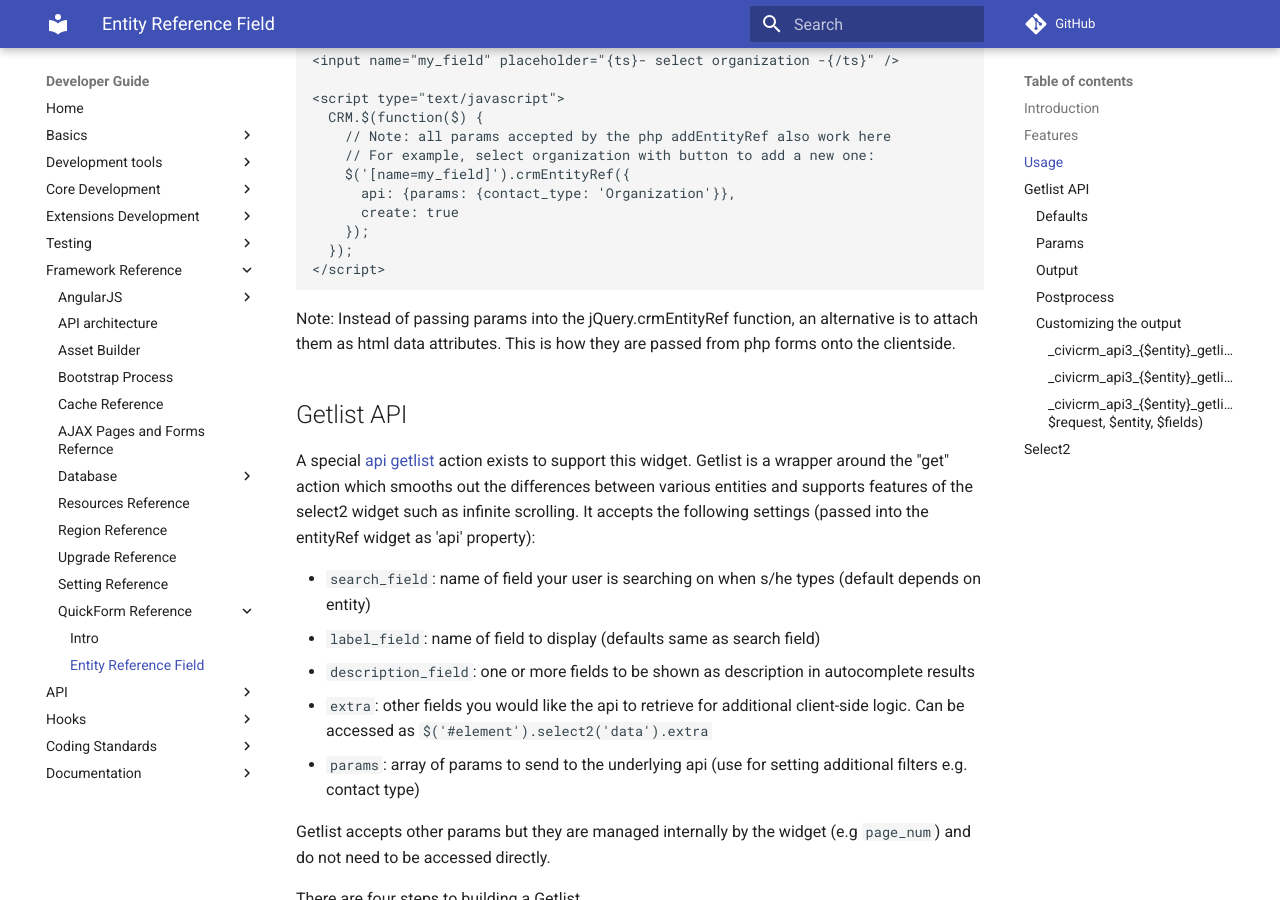
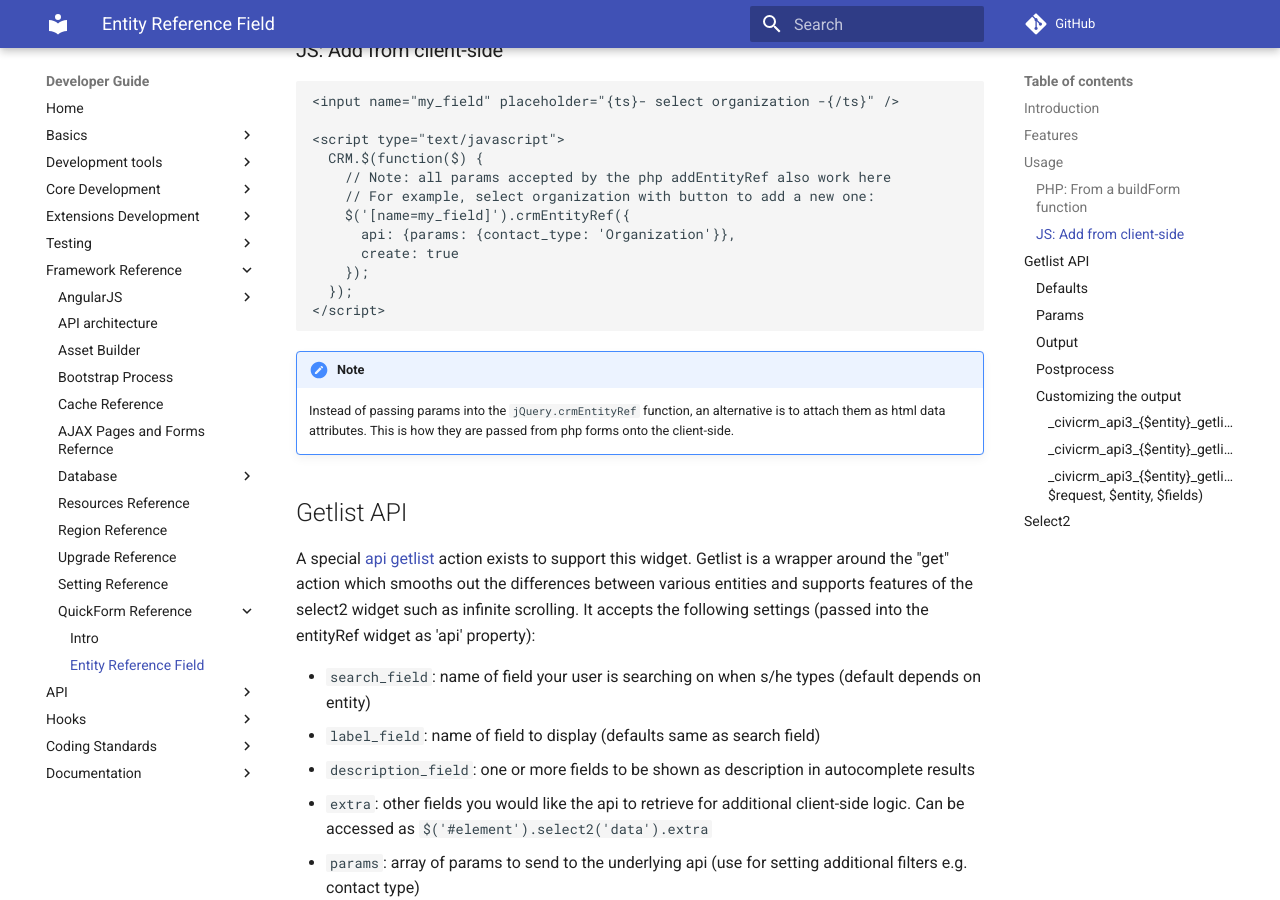
Before and after one commit to civicrm/civicrm-dev-docs, an MkDocs documentation site: the page built from docs/framework/quickform/entityref.md, in a window 1280 px wide and 900 px high, scrolled down 1438 px. Built offline with MkDocs 1.6.1 and Material for MkDocs 9.7.7, drawn with Linux system fonts in a browser that asks for light colours; comment, search, counter and statistics services are not loaded; old or Windows-style settings are respelled for this version of MkDocs.

Commit message:
Improve markdown formatting

````diff
--- a/docs/framework/quickform/entityref.md
+++ b/docs/framework/quickform/entityref.md
@@ -1,6 +1,7 @@
 # EntityRef Fields
 
 ## Introduction
+
 This widget was added in CiviCRM v4.5 and supplants the old autocomplete + hidden field techniques. A flexible form widget for finding/selecting/creating contacts and other entities.
 
 ## Features
@@ -19,7 +20,7 @@ An entityRef widget can be created via quickform on the server-side, or
 using jQuery on the client-side.
 
 
-**PHP: From a buildForm function**
+### PHP: From a buildForm function
 
 ```php
 // With no parameters passed in, will create a single contact select
@@ -54,9 +55,9 @@ $this->addEntityRef('field_5', ts('Activity Type'), array(
 
 Please see code-level documentation in [CRM_Core_Form](https://github.com/civicrm/civicrm-core/blob/master/CRM/Core/Form.php#L1813) for all available params.
 
-**JS: Add from client-side**
+### JS: Add from client-side
 
-```javascript
+```html
 <input name="my_field" placeholder="{ts}- select organization -{/ts}" />
 
 <script type="text/javascript">
@@ -71,7 +72,8 @@ Please see code-level documentation in [CRM_Core_Form](https://github.com/civicr
 </script>
 ```
 
-Note: Instead of passing params into the jQuery.crmEntityRef function, an alternative is to attach them as html data attributes. This is how they are passed from php forms onto the clientside.
+!!! note
+    Instead of passing params into the `jQuery.crmEntityRef` function, an alternative is to attach them as html data attributes. This is how they are passed from php forms onto the client-side.
 
 ## Getlist API
 
````
Also changed, not shown: docs/framework/quickform/index.md (+13 -10 lines).
